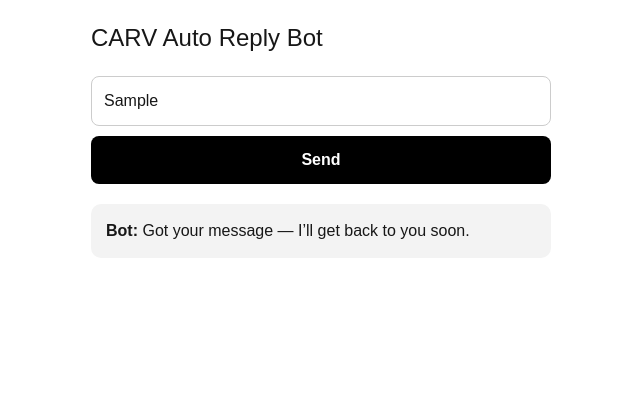
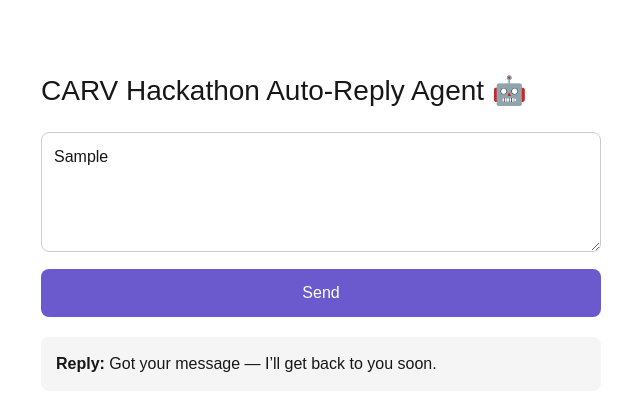
Before and after one commit to Josephcensus/projecthackaton, a Next.js app: page / in a window 1280 px wide. Both pictures are taken after typing "Sample" into the empty fields and a click on the button "Send". Shown: the top 410 px of the page, without its empty margins (319-959 px from the left). Built offline with nearby package versions, Linux system fonts and the light colour scheme.

Commit message:
Update page.tsx

```diff
--- a/app/page.tsx
+++ b/app/page.tsx
@@ -1,73 +1,88 @@
 "use client";
+
 import { useState } from "react";
 
 export default function Home() {
   const [message, setMessage] = useState("");
   const [reply, setReply] = useState("");
+  const [loading, setLoading] = useState(false);
 
   async function sendMessage(e: any) {
     e.preventDefault();
+    if (!message.trim()) return;
 
+    setLoading(true);
+    setReply("");
+
+    try {
       const res = await fetch("/api/reply", {
         method: "POST",
-      headers: {
-        "Content-Type": "application/json",
-      },
+        headers: { "Content-Type": "application/json" },
         body: JSON.stringify({ message }),
       });
 
       const data = await res.json();
-    setReply(data.reply);
+      setReply(data.reply || "No reply received.");
+    } catch (err) {
+      setReply("Error: Unable to reach API.");
+    }
+
+    setLoading(false);
   }
 
   return (
-    <div style={{ padding: "20px", maxWidth: "500px", margin: "auto" }}>
-      <h1 style={{ fontSize: "24px", marginBottom: "20px" }}>
-        CARV Auto Reply Bot
+    <main style={{ maxWidth: 600, margin: "50px auto", padding: 20 }}>
+      <h1 style={{ fontSize: 28, marginBottom: 20 }}>
+        CARV Hackathon Auto-Reply Agent 🤖
       </h1>
 
       <form onSubmit={sendMessage}>
-        <input
-          type="text"
-          placeholder="Type your message..."
+        <textarea
           value={message}
           onChange={(e) => setMessage(e.target.value)}
+          placeholder="Type your message here..."
           style={{
             width: "100%",
-            padding: "12px",
-            borderRadius: "8px",
+            height: 120,
+            padding: 12,
+            fontSize: 16,
+            borderRadius: 8,
             border: "1px solid #ccc",
-            marginBottom: "10px",
           }}
         />
 
         <button
           type="submit"
+          disabled={loading}
           style={{
+            marginTop: 10,
+            padding: "12px 20px",
+            background: "#6A5ACD",
+            color: "white",
+            border: "none",
+            borderRadius: 8,
+            cursor: "pointer",
+            fontSize: 16,
             width: "100%",
-            padding: "12px",
-            borderRadius: "8px",
-            backgroundColor: "black",
-            color: "white",
-            fontWeight: "bold",
           }}
         >
-          Send
+          {loading ? "Sending..." : "Send"}
         </button>
       </form>
 
       {reply && (
         <div
           style={{
-            marginTop: "20px",
-            padding: "15px",
-            background: "#f3f3f3",
-            borderRadius: "10px",
+            marginTop: 20,
+            padding: 15,
+            background: "#F5F5F5",
+            borderRadius: 8,
+            fontSize: 16,
           }}
         >
-          <strong>Bot:</strong> {reply}
+          <strong>Reply:</strong> {reply}
         </div>
       )}
-    </div>
+    </main>
   );
 }
```
Lines whose indentation alone changed are shown as unchanged.
